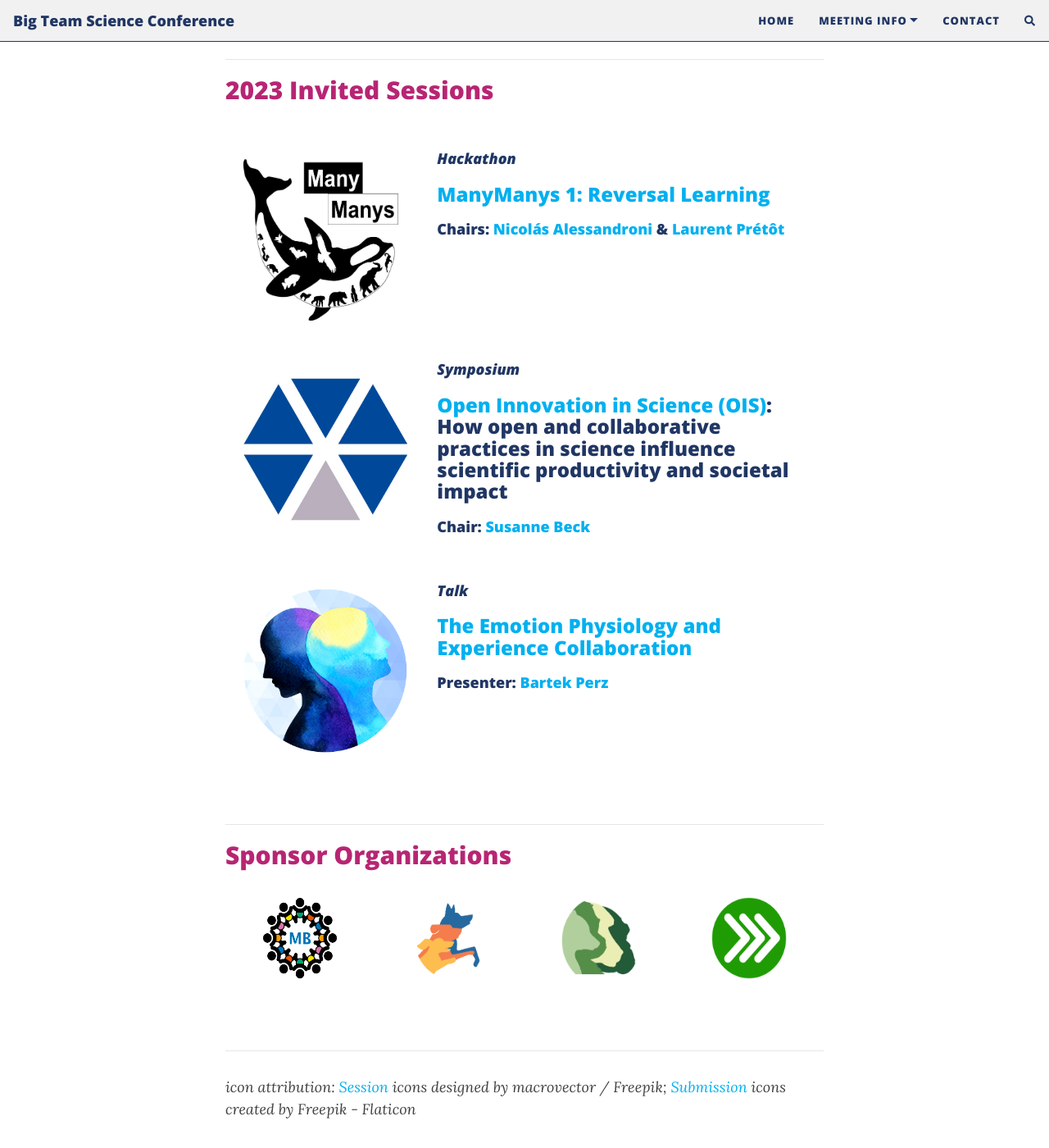
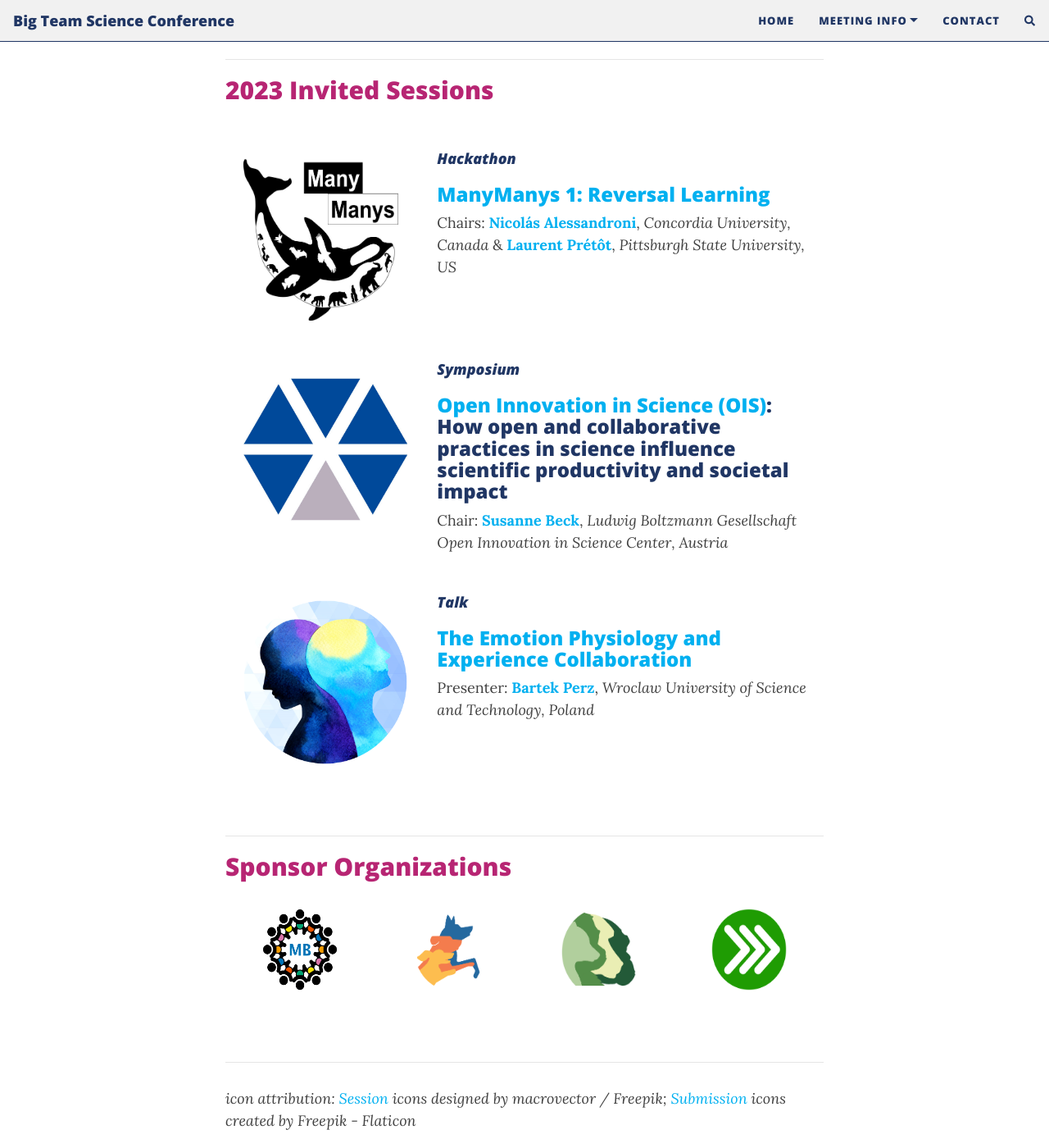
Before and after one commit to bigteamscienceconference/bigteamscienceconference.github.io, a Jekyll site: the page built from index.md, in a window 1280 px wide and 1400 px high, scrolled down 1772 px. Shown: the whole window at 82% size. Built offline with Jekyll 4.4.1, drawn with Linux system fonts in a browser that asks for light colours; nearby versions of some CDN libraries; comment, search, counter and statistics services are not loaded.

Commit message:
Update index.md

```diff
--- a/index.md
+++ b/index.md
@@ -94,7 +94,7 @@ The second annual BTSCON will be held virtually on October 23-25, 2023 *(10:00 -
       <div class="col-sm-8">
         <h4><i>Hackathon</i></h4>
         <h3><a href="http://manymanys.github.io/MM1/" target="_blank">ManyManys 1: Reversal Learning</a></h3>
-        <h4>Chairs: <a href="https://www.researchgate.net/profile/Nicolas-Alessandroni" target="_blank">Nicolás Alessandroni</a> & <a href="https://www.pittstate.edu/education/psychology-and-counseling/faculty-and-staff/laurent-pr%C3%A9t%C3%B4t.html" target="_blank">Laurent Prétôt</a></h4>
+        Chairs: <a href="https://www.researchgate.net/profile/Nicolas-Alessandroni" target="_blank"><b>Nicolás Alessandroni</b></a>, <i>Concordia University, Canada</i> & <a href="https://www.pittstate.edu/education/psychology-and-counseling/faculty-and-staff/laurent-pr%C3%A9t%C3%B4t.html" target="_blank"><b>Laurent Prétôt</b></a>, <i>Pittsburgh State University, US</i>
       </div>
     </div>
     <div class="col-sm-12">
@@ -108,7 +108,7 @@ The second annual BTSCON will be held virtually on October 23-25, 2023 *(10:00 -
       <div class="col-sm-8">
         <h4><i>Symposium</i></h4>
         <h3><a href="https://ois.lbg.ac.at/" target="_blank">Open Innovation in Science (OIS)</a>: How open and collaborative practices in science influence scientific productivity and societal impact</h3>
-        <h4>Chair: <a href="https://ois.lbg.ac.at/team/susanne-beck/" target="_blank">Susanne Beck</a></h4>
+        Chair: <a href="https://ois.lbg.ac.at/team/susanne-beck/" target="_blank"><b>Susanne Beck</b></a>, <i>Ludwig Boltzmann Gesellschaft Open Innovation in Science Center, Austria</i>
       </div>
     </div>
     <div class="col-sm-12">
@@ -122,7 +122,7 @@ The second annual BTSCON will be held virtually on October 23-25, 2023 *(10:00 -
       <div class="col-sm-8">
         <h4><i>Talk</i></h4>
         <h3><a href="https://epic-collab.github.io/" target="_blank">The Emotion Physiology and Experience Collaboration</a></h3>
-        <h4>Presenter: <a href="https://ai.pwr.edu.pl/author/bartosz-perz/" target="_blank">Bartek Perz</a></h4>
+        Presenter: <a href="https://ai.pwr.edu.pl/author/bartosz-perz/" target="_blank"><b>Bartek Perz</b></a>, <i>Wroclaw University of Science and Technology, Poland</i>
       </div>
     </div>
   </div>
```
